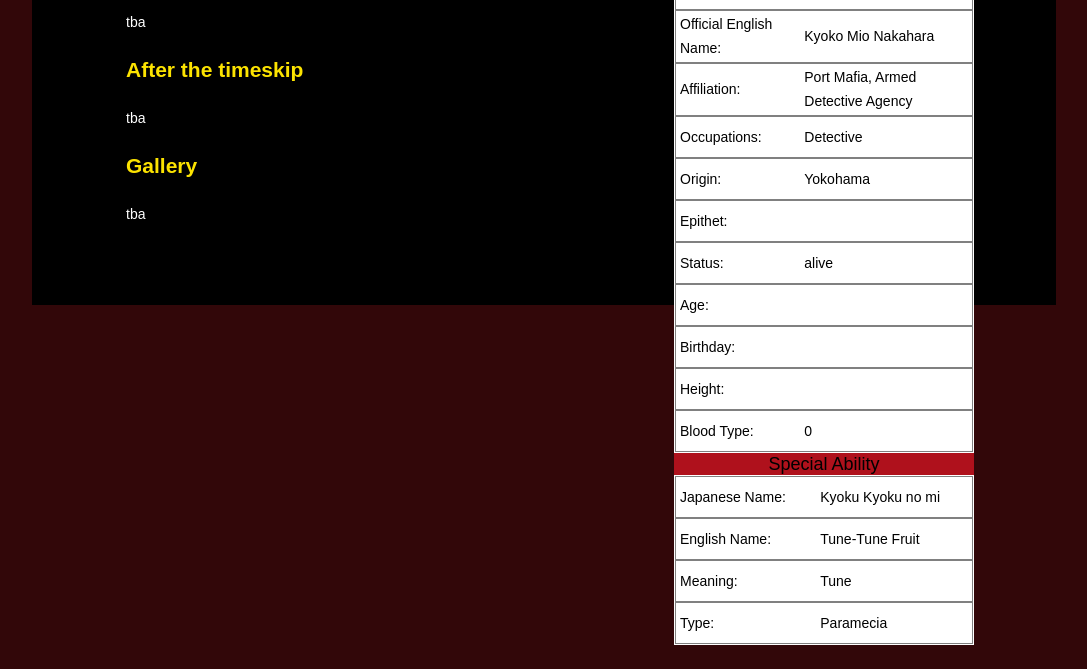
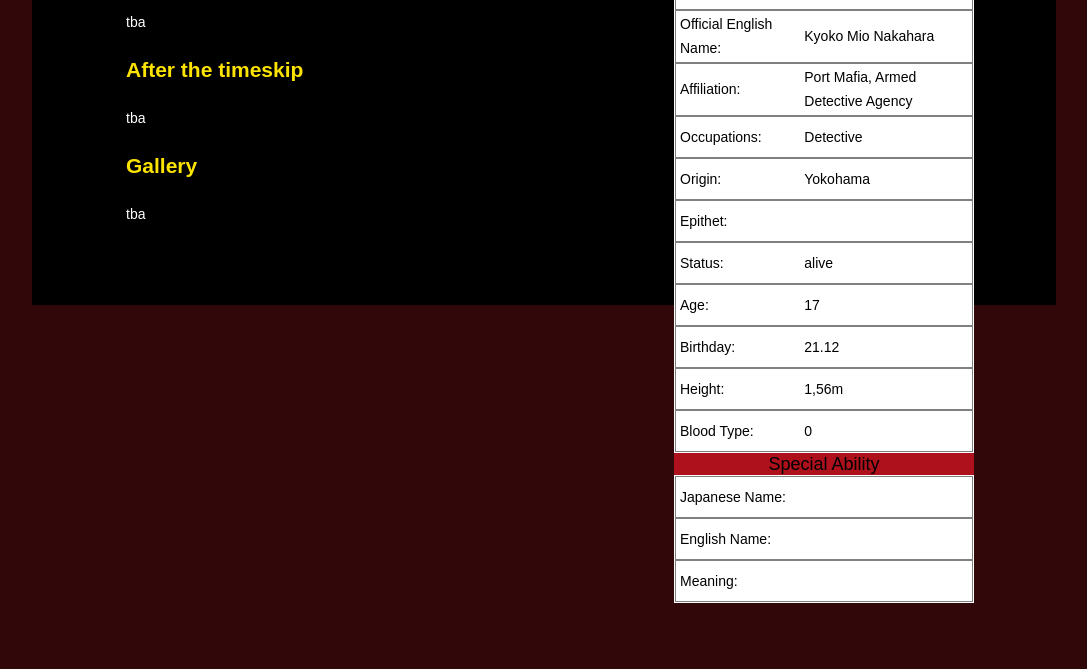
Before and after one commit to it-z-kyoko/All_ocs, a plain HTML site: page Chaos and Gravity/Charaktere/Kyoko/Kyoko.html in a window 1280 px wide. Shown: the part 644-1313 px from the top of the page, without its empty margins (96-1183 px from the left). After the commit the page ends 1271 px from the top, so only its background shows below. Drawn offline with Linux system fonts and the light colour scheme.

Commit message:
Update Kyoko.html

```diff
--- a/Chaos and Gravity/Charaktere/Kyoko/Kyoko.html
+++ b/Chaos and Gravity/Charaktere/Kyoko/Kyoko.html
@@ -62,15 +62,15 @@
               </tr>
               <tr style="height: 40px;">
                 <td style="padding-left: 4px">Age:</td>
-                <td style="padding-left: 4px"></td>
+                <td style="padding-left: 4px">17</td>
               </tr>
               <tr style="height: 40px;">
                 <td style="padding-left: 4px">Birthday:</td>
-                <td style="padding-left: 4px"></td>
+                <td style="padding-left: 4px">21.12</td>
               </tr>
               <tr style="height: 40px;">
                 <td style="padding-left: 4px">Height:</td>
-                <td style="padding-left: 4px"></td>
+                <td style="padding-left: 4px">1,56m</td>
               </tr>
               <tr style="height: 40px;">
                 <td style="padding-left: 4px">Blood Type:</td>
@@ -83,19 +83,15 @@
             <tbody>
               <tr style="height: 40px;">
                 <td style="padding-left: 4px">Japanese Name:</td>
-                <td style="padding-left: 4px">Kyoku Kyoku no mi</td>
+                <td style="padding-left: 4px"></td>
               </tr>
               <tr style="height: 40px;">
                 <td style="padding-left: 4px">English Name:</td>
-                <td style="padding-left: 4px">Tune-Tune Fruit</td>
+                <td style="padding-left: 4px"></td>
               </tr>
               <tr style="height: 40px;">
                 <td style="padding-left: 4px">Meaning:</td>
-                <td style="padding-left: 4px">Tune</td>
-              </tr>
-              <tr style="height: 40px;">
-                <td style="padding-left: 4px">Type:</td>
-                <td style="padding-left: 4px">Paramecia</td>
+                <td style="padding-left: 4px"></td>
               </tr>
             </tbody>
           </table>
```
